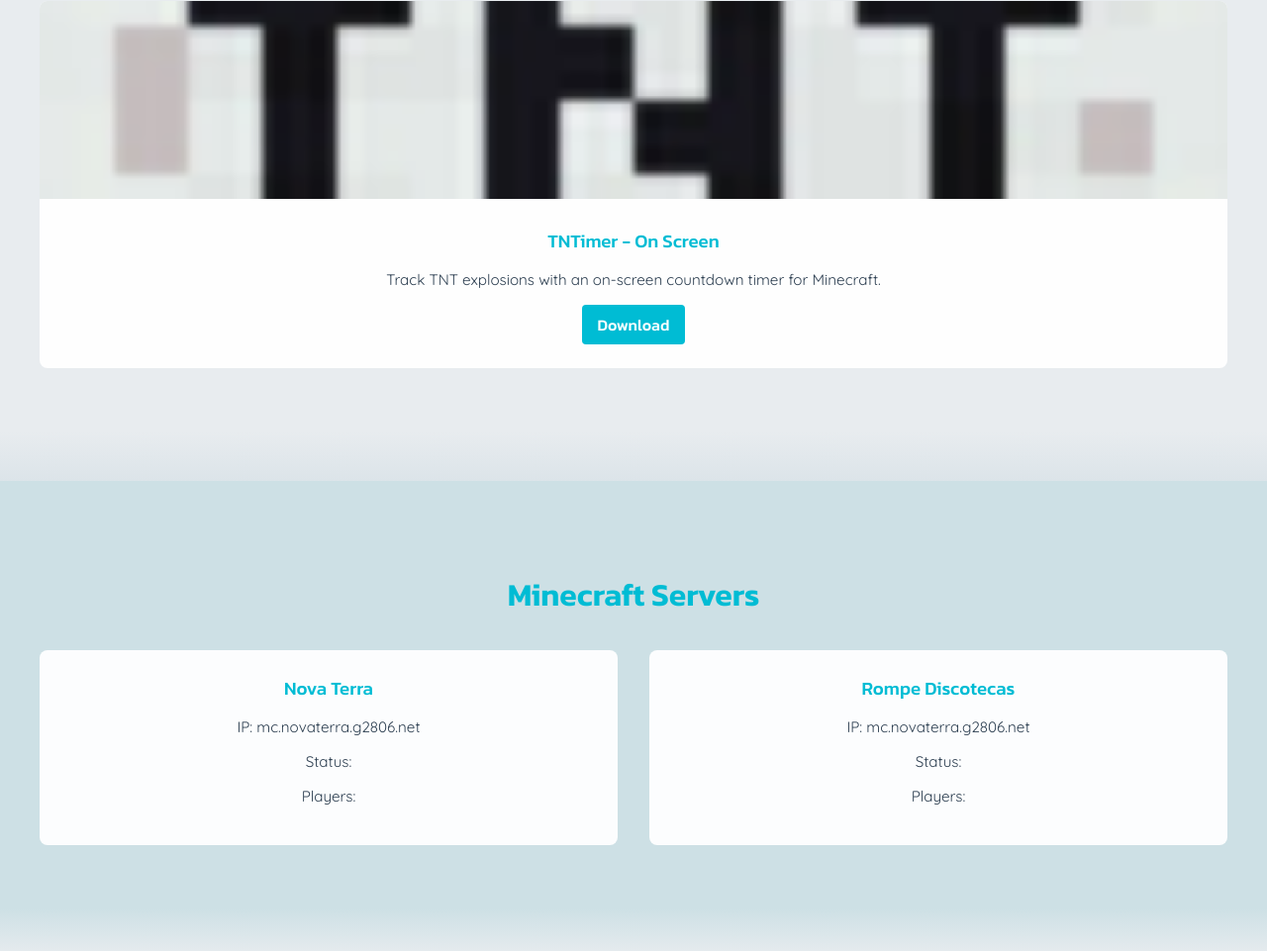
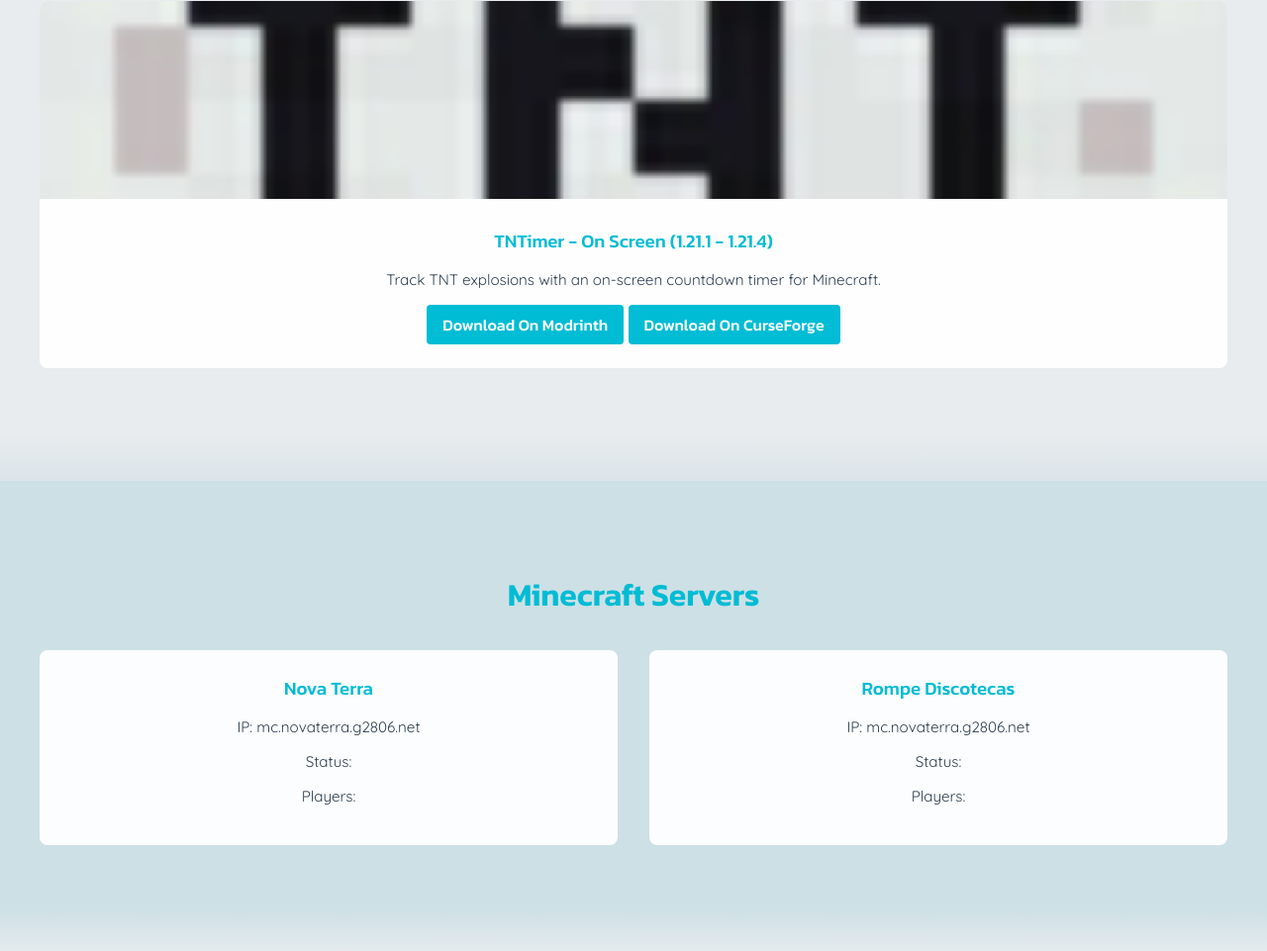
Before and after one commit to Gabrieli2806/G2806PGWS, a plain HTML site: page index.html in a window 1280 px wide. Shown: the part 1755-2716 px from the top of the page at 99% size. Drawn offline with Linux system fonts and the light colour scheme; no server answers.

Commit message:
Add files via upload

```diff
--- a/index.html
+++ b/index.html
@@ -1,6 +1,7 @@
 <!DOCTYPE html>
 <html lang="en">
 <head>
+  <link rel="icon" href="icons\G2806Favicon.png" type="image/x-icon">
   <meta charset="UTF-8">
   <meta name="viewport" content="width=device-width, initial-scale=1.0">
   <title>G2806</title>
@@ -73,9 +74,10 @@
       <div class="card">
         <img src="icons\TNTimer.png" alt="TNTimer" loading="lazy">
         <div class="card-content">
-          <h3>TNTimer - On Screen</h3>
+          <h3>TNTimer - On Screen (1.21.1 - 1.21.4)</h3>
           <p data-lang-en="Track TNT explosions with an on-screen countdown timer for Minecraft." data-lang-es="Sigue las explosiones de TNT con un temporizador en pantalla para Minecraft.">Track TNT explosions with an on-screen countdown timer for Minecraft.</p>
-          <a href="https://modrinth.com/mod/tntimer" class="btn" data-lang-en="Download" data-lang-es="Descargar">Download</a>
+          <a href="https://modrinth.com/mod/tntimer" class="btn" data-lang-en="Download On Modrinth" data-lang-es="Descargar En Modrinth">Download</a>
+          <a href="https://www.curseforge.com/minecraft/mc-mods/tntimer-onscreen" class="btn" data-lang-en="Download On CurseForge" data-lang-es="Descargar En CurseForge">Download</a>
         </div>
       </div>
     </div>
```
